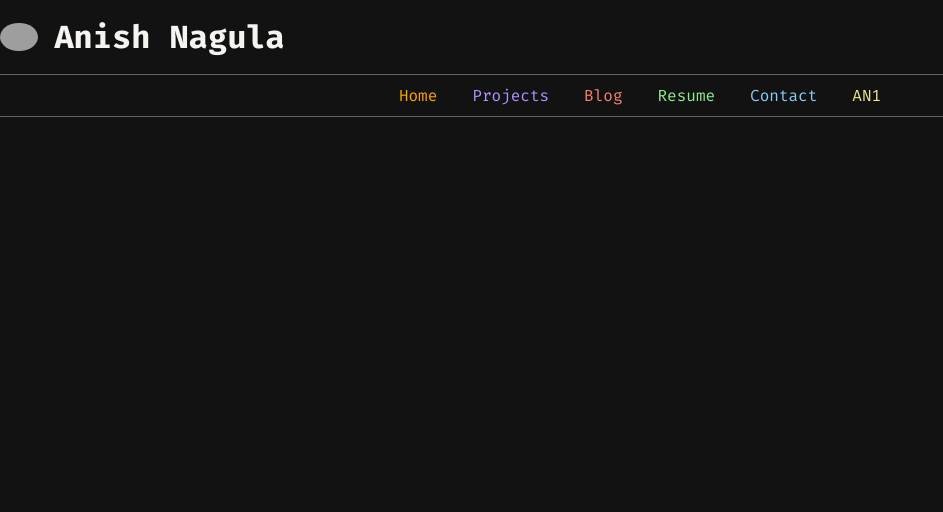
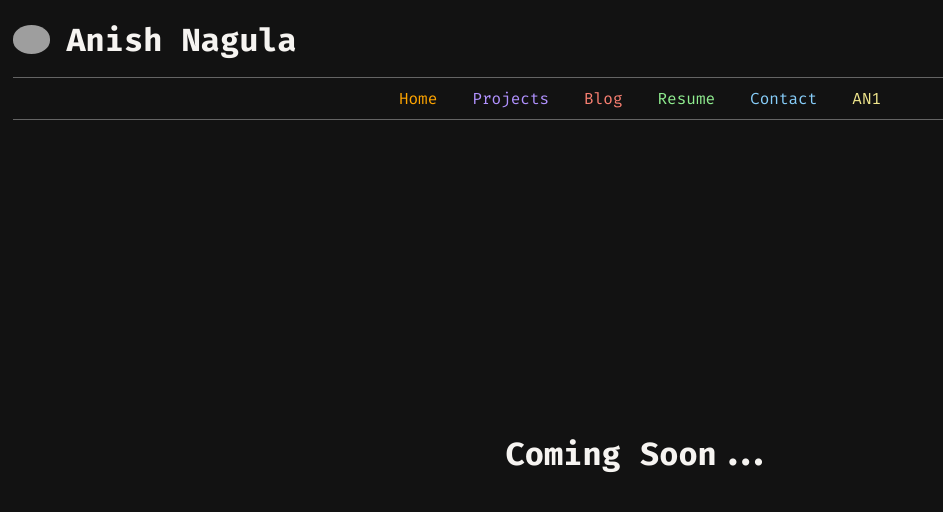
Before and after one commit to anishNagula/portfolio, a React (Vite) app: page /blog in a window 1280 px wide. Shown: the top 512 px of the page, without its empty margins (0-943 px from the left). Built offline with nearby package versions, Linux system fonts and the light colour scheme; grey boxes are pictures that could not be loaded.

Commit message:
resume update

```diff
--- a/src/components/Blog/Blog.jsx
+++ b/src/components/Blog/Blog.jsx
@@ -1,10 +1,13 @@
 import Layout from '../Layout/Layout'
+import styles from './blog.module.css';
 
 export default function Blog() {
     return (
-        <Layout>
-            <h1>Blog</h1>
-            <p>Writing about tech, programming, and projects.</p>
-        </Layout>
+        <div className={styles.main}>
+            <Layout />
+            <div className={styles.innermain}>
+                <h1>Coming Soon...</h1>
+            </div>
+        </div>
     );
 }
--- a/src/components/Blog/blog.module.css
+++ b/src/components/Blog/blog.module.css
@@ -0,0 +1,42 @@
+* {
+    box-sizing: border-box;
+    margin: 0;
+    padding: 0;
+}
+
+.main {
+    min-height: 100vh;
+    display: flex;
+    flex-direction: column;
+    margin: 0 auto;
+    max-width: 1200px;
+    padding: 0.2% 1%;
+    min-width: 100%;
+    max-height: 100vh;
+    overflow: hidden;
+}
+
+h1 {
+    margin-bottom: 10px;
+    font-size: 2rem;
+}
+
+.pdfViewer {
+    width: 80%;
+    height: 90vh;
+    border: none;
+}
+
+.innermain {
+    display: flex;
+    justify-content: center;
+    margin: auto 0px;
+}
+
+/* Responsive */
+@media (max-width: 768px) {
+    .pdfViewer {
+        width: 95%;
+        height: 80vh;
+    }
+}
--- a/src/components/Resume/Resume.jsx
+++ b/src/components/Resume/Resume.jsx
@@ -6,7 +6,7 @@ export default function Resume() {
         <div className={styles.main}>
             <Layout />
             <div className={styles.innermain}>
-                <iframe src="/AnishNagula_Resume.pdf" className={styles.pdfViewer} title="Resume" />
+                <iframe src="./Nagula_Anish_Resume.pdf" className={styles.pdfViewer} title="Resume" />
             </div>
         </div>
     );
```
Also changed, not shown: 2 other files (tests, documents, lock files or other folders).
